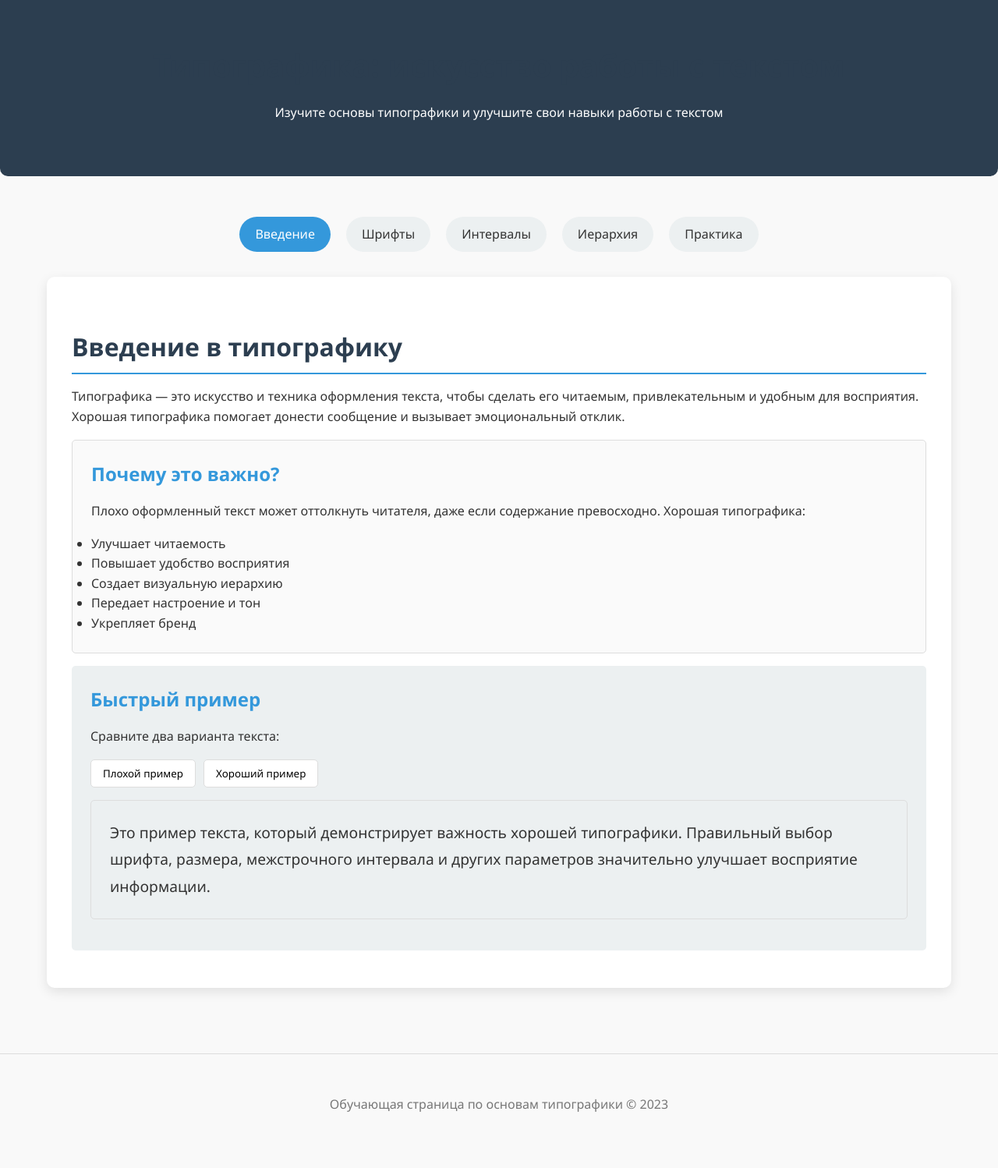
After one commit to Paradox60/flask-front-end, a Flask app: page /page_item_list in a window 1280 px wide. The commit adds this page. Shown: the whole page at 78% size. Run offline with Flask 2, Linux system fonts and the light colour scheme.

Commit message:
New page AI generated for text

```diff
--- a/flask_compendium/app.py
+++ b/flask_compendium/app.py
@@ -91,3 +91,7 @@ def switcher():
 @app.route("/item_list")
 def item_list():
     return render_template("CSS_temp/item_list.html")
+
+@app.route("/page_item_list")
+def page_item_list():
+    return render_template("CSS_temp/page_item_list.html")
--- a/flask_compendium/templates/CSS_temp/index.html
+++ b/flask_compendium/templates/CSS_temp/index.html
@@ -47,6 +47,7 @@
                 <li><a href="{{ url_for('space') }}">Космическая страничка(3)</a></li>
                 <li><a href="{{ url_for('switcher') }}">Языковой переключатель(4)</a></li>
                 <li><a href="{{ url_for('item_list') }}">Расскрывающийся список(5)</a></li>
+                <li><a href="{{ url_for('page_item_list') }}">Текстовая странича(6)</a></li>
 
             </ul>
         </nav>
--- /dev/null
+++ b/flask_compendium/templates/CSS_temp/page_item_list.html
@@ -0,0 +1,565 @@
+<!DOCTYPE html>
+<html lang="ru">
+<head>
+    <meta charset="UTF-8">
+    <meta name="viewport" content="width=device-width, initial-scale=1.0">
+    <title>Типографика: искусство работы с текстом</title>
+    <style>
+        :root {
+            --primary: #2c3e50;
+            --secondary: #3498db;
+            --accent: #e74c3c;
+            --light: #ecf0f1;
+            --dark: #2c3e50;
+            --success: #2ecc71;
+        }
+
+        * {
+            margin: 0;
+            padding: 0;
+            box-sizing: border-box;
+            font-family: 'Segoe UI', Tahoma, Geneva, Verdana, sans-serif;
+        }
+
+        body {
+            background-color: #f9f9f9;
+            color: #333;
+            line-height: 1.6;
+        }
+
+        .container {
+            max-width: 1200px;
+            margin: 0 auto;
+            padding: 20px;
+        }
+
+        header {
+            background: var(--primary);
+            color: white;
+            padding: 2rem 0;
+            text-align: center;
+            margin-bottom: 2rem;
+            border-radius: 0 0 10px 10px;
+        }
+
+        h1, h2, h3 {
+            margin-bottom: 1rem;
+            color: var(--primary);
+        }
+
+        h1 {
+            font-size: 2.5rem;
+        }
+
+        h2 {
+            font-size: 2rem;
+            border-bottom: 2px solid var(--secondary);
+            padding-bottom: 0.5rem;
+            margin-top: 2rem;
+        }
+
+        h3 {
+            font-size: 1.5rem;
+            color: var(--secondary);
+        }
+
+        p {
+            margin-bottom: 1rem;
+        }
+
+        .nav {
+            display: flex;
+            justify-content: center;
+            margin-bottom: 2rem;
+            flex-wrap: wrap;
+        }
+
+        .nav-item {
+            margin: 0 10px;
+            padding: 10px 20px;
+            background: var(--light);
+            border-radius: 30px;
+            cursor: pointer;
+            transition: all 0.3s ease;
+        }
+
+        .nav-item:hover, .nav-item.active {
+            background: var(--secondary);
+            color: white;
+        }
+
+        .section {
+            display: none;
+            background: white;
+            padding: 2rem;
+            border-radius: 10px;
+            box-shadow: 0 5px 15px rgba(0,0,0,0.1);
+            margin-bottom: 2rem;
+        }
+
+        .section.active {
+            display: block;
+        }
+
+        .example-box {
+            border: 1px solid #ddd;
+            padding: 1.5rem;
+            margin: 1rem 0;
+            border-radius: 5px;
+            background: #fafafa;
+        }
+
+        .interactive-box {
+            background: var(--light);
+            padding: 1.5rem;
+            border-radius: 5px;
+            margin: 1rem 0;
+        }
+
+        .controls {
+            display: flex;
+            flex-wrap: wrap;
+            gap: 10px;
+            margin: 1rem 0;
+        }
+
+        button, select, input {
+            padding: 8px 15px;
+            border: 1px solid #ddd;
+            border-radius: 5px;
+            background: white;
+            cursor: pointer;
+            transition: all 0.3s ease;
+        }
+
+        button:hover, select:hover {
+            background: var(--secondary);
+            color: white;
+        }
+
+        .text-sample {
+            font-size: 1.2rem;
+            line-height: 1.8;
+            padding: 1.5rem;
+            border: 1px solid #ddd;
+            border-radius: 5px;
+            margin: 1rem 0;
+            transition: all 0.3s ease;
+        }
+
+        .practice-area {
+            width: 100%;
+            min-height: 200px;
+            border: 1px solid #ddd;
+            border-radius: 5px;
+            padding: 1rem;
+            margin: 1rem 0;
+            font-size: 1rem;
+        }
+
+        .feedback {
+            padding: 1rem;
+            margin: 1rem 0;
+            border-radius: 5px;
+            display: none;
+        }
+
+        .success {
+            background: #d4edda;
+            color: #155724;
+            border: 1px solid #c3e6cb;
+        }
+
+        .exercise {
+            background: #f8f9fa;
+            padding: 1.5rem;
+            border-radius: 5px;
+            margin: 1.5rem 0;
+            border-left: 4px solid var(--secondary);
+        }
+
+        footer {
+            text-align: center;
+            padding: 2rem 0;
+            margin-top: 2rem;
+            color: #777;
+            border-top: 1px solid #ddd;
+        }
+
+        @media (max-width: 768px) {
+            .nav {
+                flex-direction: column;
+                align-items: center;
+            }
+
+            .nav-item {
+                margin: 5px 0;
+                width: 80%;
+                text-align: center;
+            }
+
+            .controls {
+                flex-direction: column;
+            }
+        }
+    </style>
+</head>
+<body>
+    <header>
+        <div class="container">
+            <h1>Типографика: искусство работы с текстом</h1>
+            <p>Изучите основы типографики и улучшите свои навыки работы с текстом</p>
+        </div>
+    </header>
+
+    <div class="container">
+        <div class="nav">
+            <div class="nav-item active" data-target="intro">Введение</div>
+            <div class="nav-item" data-target="fonts">Шрифты</div>
+            <div class="nav-item" data-target="spacing">Интервалы</div>
+            <div class="nav-item" data-target="hierarchy">Иерархия</div>
+            <div class="nav-item" data-target="practice">Практика</div>
+        </div>
+
+        <div id="intro" class="section active">
+            <h2>Введение в типографику</h2>
+            <p>Типографика — это искусство и техника оформления текста, чтобы сделать его читаемым, привлекательным и удобным для восприятия. Хорошая типографика помогает донести сообщение и вызывает эмоциональный отклик.</p>
+
+            <div class="example-box">
+                <h3>Почему это важно?</h3>
+                <p>Плохо оформленный текст может оттолкнуть читателя, даже если содержание превосходно. Хорошая типографика:</p>
+                <ul>
+                    <li>Улучшает читаемость</li>
+                    <li>Повышает удобство восприятия</li>
+                    <li>Создает визуальную иерархию</li>
+                    <li>Передает настроение и тон</li>
+                    <li>Укрепляет бренд</li>
+                </ul>
+            </div>
+
+            <div class="interactive-box">
+                <h3>Быстрый пример</h3>
+                <p>Сравните два варианта текста:</p>
+
+                <div class="controls">
+                    <button id="badExample">Плохой пример</button>
+                    <button id="goodExample">Хороший пример</button>
+                </div>
+
+                <div id="textExample" class="text-sample">
+                    Это пример текста, который демонстрирует важность хорошей типографики. Правильный выбор шрифта, размера, межстрочного интервала и других параметров значительно улучшает восприятие информации.
+                </div>
+            </div>
+        </div>
+
+        <div id="fonts" class="section">
+            <h2>Работа со шрифтами</h2>
+            <p>Шрифты играют ключевую роль в оформлении текста. Существуют шрифты с засечками (serif), без засечек (sans-serif), моноширинные и декоративные.</p>
+
+            <div class="example-box">
+                <h3>Основные категории шрифтов</h3>
+                <ul>
+                    <li><strong>Serif (с засечками)</strong> — традиционные, часто используются в печатных изданиях</li>
+                    <li><strong>Sans-serif (без засечек)</strong> — современные, часто используются в вебе</li>
+                    <li><strong>Monospace (моноширинные)</strong> — каждый символ имеет одинаковую ширину</li>
+                    <li><strong>Display (декоративные)</strong> — для заголовков и акцентов, не для основного текста</li>
+                </ul>
+            </div>
+
+            <div class="interactive-box">
+                <h3>Экспериментируйте со шрифтами</h3>
+                <p>Выберите шрифт для текста ниже:</p>
+
+                <div class="controls">
+                    <select id="fontFamily">
+                        <option value="'Times New Roman', serif">Serif (Times New Roman)</option>
+                        <option value="'Arial', sans-serif" selected>Sans-serif (Arial)</option>
+                        <option value="'Courier New', monospace">Monospace (Courier New)</option>
+                        <option value="'Georgia', serif">Georgia</option>
+                        <option value="'Trebuchet MS', sans-serif">Trebuchet MS</option>
+                    </select>
+
+                    <input type="range" id="fontSize" min="14" max="30" value="18">
+                    <span id="fontSizeValue">18px</span>
+                </div>
+
+                <div id="fontExample" class="text-sample">
+                    Этот текст будет меняться в зависимости от ваших настроек. Экспериментируйте с разными шрифтами и размерами, чтобы понять, как они влияют на восприятие.
+                </div>
+            </div>
+        </div>
+
+        <div id="spacing" class="section">
+            <h2>Интервалы и отступы</h2>
+            <p>Правильные интервалы — ключ к удобочитаемости. Рассмотрим три основных типа интервалов: межбуквенный (tracking), межстрочный (leading) и между абзацами.</p>
+
+            <div class="example-box">
+                <h3>Важность интервалов</h3>
+                <p>Слишком маленькие интервалы делают текст "слипшимся", слишком большие — разорванным. Правильные интервалы помогают глазу перемещаться по тексту и улучшают понимание.</p>
+            </div>
+
+            <div class="interactive-box">
+                <h3>Настройте интервалы</h3>
+
+                <div class="controls">
+                    <label>Межбуквенное расстояние:
+                        <input type="range" id="letterSpacing" min="-1" max="5" value="0" step="0.1">
+                        <span id="letterSpacingValue">0px</span>
+                    </label>
+
+                    <label>Межстрочное расстояние:
+                        <input type="range" id="lineHeight" min="1" max="2.5" value="1.6" step="0.1">
+                        <span id="lineHeightValue">1.6</span>
+                    </label>
+
+                    <label>Межабзацный отступ:
+                        <input type="range" id="paragraphSpacing" min="0" max="30" value="16" step="1">
+                        <span id="paragraphSpacingValue">16px</span>
+                    </label>
+                </div>
+
+                <div id="spacingExample" class="text-sample">
+                    <p>Это первый абзац текста, который демонстрирует важность правильных интервалов. Обратите внимание, как меняется восприятие текста при изменении расстояний между буквами, строками и абзацами.</p>
+                    <p>Это второй абзац. Хорошо подобранные интервалы делают текст более читаемым и приятным для глаз. Поэкспериментируйте с настройками, чтобы найти оптимальный баланс.</p>
+                </div>
+            </div>
+        </div>
+
+        <div id="hierarchy" class="section">
+            <h2>Создание визуальной иерархии</h2>
+            <p>Визуальная иерархия помогает направить внимание читателя и показать, какая информация является наиболее важной.</p>
+
+            <div class="example-box">
+                <h3>Способы создания иерархии</h3>
+                <ul>
+                    <li><strong>Размер</strong> — крупные элементы привлекают больше внимания</li>
+                    <li><strong>Насыщенность</strong> — жирный текст выделяется на фоне обычного</li>
+                    <li><strong>Цвет</strong> — контрастные цвета привлекают внимание</li>
+                    <li><strong>Позиция</strong> — элементы вверху страницы заметнее</li>
+                    <li><strong>Пробелы</strong> — пустое пространство вокруг элемента выделяет его</li>
+                </ul>
+            </div>
+
+            <div class="interactive-box">
+                <h3>Создайте иерархию</h3>
+                <p>Отредактируйте текст ниже, чтобы создать清晰的 визуальную иерархию:</p>
+
+                <div class="controls">
+                    <button id="makeHeading">Сделать заголовком</button>
+                    <button id="makeImportant">Выделить важное</button>
+                    <button id="makeNormal">Обычный текст</button>
+                </div>
+
+                <div id="hierarchyExample" class="practice-area" contenteditable="true">
+                    Заголовок документа
+
+                    Это вводный абзац, который представляет основную тему. Он должен быть достаточно заметным, но не затмевать заголовок.
+
+                    Важная информация: этот раздел содержит ключевые данные, которые должны выделяться на фоне остального текста.
+
+                    Дополнительные сведения и пояснения к основному содержанию. Этот текст имеет второстепенное значение.
+                </div>
+            </div>
+        </div>
+
+        <div id="practice" class="section">
+            <h2>Практическое задание</h2>
+            <p>Примените полученные знания на практике! Отформатируйте текст ниже, используя principles хорошей типографики.</p>
+
+            <div class="exercise">
+                <h3>Задание</h3>
+                <p>Вам нужно отформатировать следующий текст, чтобы сделать его удобочитаемым и визуально привлекательным:</p>
+                <ol>
+                    <li>Выберите подходящий шрифт</li>
+                    <li>Настройте размер текста и интервалы</li>
+                    <li>Создайте清晰 визуальную иерархию</li>
+                    <li>Убедитесь, что текст хорошо воспринимается</li>
+                </ol>
+            </div>
+
+            <div class="controls">
+                <select id="practiceFont">
+                    <option value="'Times New Roman', serif">Times New Roman</option>
+                    <option value="'Arial', sans-serif">Arial</option>
+                    <option value="'Georgia', serif">Georgia</option>
+                    <option value="'Verdana', sans-serif">Verdana</option>
+                </select>
+
+                <input type="range" id="practiceSize" min="14" max="24" value="16">
+                <span id="practiceSizeValue">16px</span>
+
+                <button id="checkWork">Проверить работу</button>
+            </div>
+
+            <div id="practiceExercise" class="practice-area" contenteditable="true">
+                Важность типографики в веб-дизайне
+
+                Типографика — это не просто выбор красивого шрифта. Это искусство, которое оказывает непосредственное влияние на читаемость контента, восприятие информации и общее впечатление от сайта.
+
+                Ключевые принципы хорошей типографики:
+
+                - Контраст: Различные шрифты и размеры помогают создать иерархию
+                - Соответствие: Шрифты должны соответствовать тону и цели контента
+                - Readability: Текст должен легко читаться на всех устройствах
+                - Единство: Все элементы должны работать вместе гармонично
+
+                Помните: хорошая типографика незаметна. Плохая — бросается в глаза.
+            </div>
+
+            <div id="practiceFeedback" class="feedback">
+                Здесь появится feedback после проверки вашей работы.
+            </div>
+        </div>
+    </div>
+
+    <footer>
+        <div class="container">
+            <p>Обучающая страница по основам типографики © 2023</p>
+        </div>
+    </footer>
+
+    <script>
+        // Навигация по разделам
+        document.querySelectorAll('.nav-item').forEach(item => {
+            item.addEventListener('click', function() {
+                // Убираем активный класс у всех элементов навигации
+                document.querySelectorAll('.nav-item').forEach(navItem => {
+                    navItem.classList.remove('active');
+                });
+
+                // Добавляем активный класс к текущему элементу
+                this.classList.add('active');
+
+                // Скрываем все разделы
+                document.querySelectorAll('.section').forEach(section => {
+                    section.classList.remove('active');
+                });
+
+                // Показываем выбранный раздел
+                const target = this.getAttribute('data-target');
+                document.getElementById(target).classList.add('active');
+            });
+        });
+
+        // Пример плохой/хорошей типографики
+        document.getElementById('badExample').addEventListener('click', function() {
+            const example = document.getElementById('textExample');
+            example.style.fontFamily = 'Comic Sans MS, cursive';
+            example.style.fontSize = '12px';
+            example.style.lineHeight = '1';
+            example.style.letterSpacing = '0';
+            example.style.color = 'red';
+            example.style.backgroundColor = 'yellow';
+        });
+
+        document.getElementById('goodExample').addEventListener('click', function() {
+            const example = document.getElementById('textExample');
+            example.style.fontFamily = "'Georgia', serif";
+            example.style.fontSize = '18px';
+            example.style.lineHeight = '1.6';
+            example.style.letterSpacing = '0.5px';
+            example.style.color = '#333';
+            example.style.backgroundColor = '#fafafa';
+        });
+
+        // Работа со шрифтами
+        const fontFamily = document.getElementById('fontFamily');
+        const fontSize = document.getElementById('fontSize');
+        const fontSizeValue = document.getElementById('fontSizeValue');
+        const fontExample = document.getElementById('fontExample');
+
+        fontFamily.addEventListener('change', function() {
+            fontExample.style.fontFamily = this.value;
+        });
+
+        fontSize.addEventListener('input', function() {
+            const size = this.value + 'px';
+            fontExample.style.fontSize = size;
+            fontSizeValue.textContent = size;
+        });
+
+        // Интервалы
+        const letterSpacing = document.getElementById('letterSpacing');
+        const letterSpacingValue = document.getElementById('letterSpacingValue');
+        const lineHeight = document.getElementById('lineHeight');
+        const lineHeightValue = document.getElementById('lineHeightValue');
+        const paragraphSpacing = document.getElementById('paragraphSpacing');
+        const paragraphSpacingValue = document.getElementById('paragraphSpacingValue');
+        const spacingExample = document.getElementById('spacingExample');
+
+        letterSpacing.addEventListener('input', function() {
+            const spacing = this.value + 'px';
+            spacingExample.style.letterSpacing = spacing;
+            letterSpacingValue.textContent = spacing;
+        });
+
+        lineHeight.addEventListener('input', function() {
+            spacingExample.style.lineHeight = this.value;
+            lineHeightValue.textContent = this.value;
+        });
+
+        paragraphSpacing.addEventListener('input', function() {
+            const spacing = this.value + 'px';
+            const paragraphs = spacingExample.querySelectorAll('p');
+            paragraphs.forEach(p => {
+                p.style.marginBottom = spacing;
+            });
+            paragraphSpacingValue.textContent = spacing;
+        });
+
+        // Визуальная иерархия
+        document.getElementById('makeHeading').addEventListener('click', function() {
+            document.execCommand('formatBlock', false, '<h3>');
+        });
+
+        document.getElementById('makeImportant').addEventListener('click', function() {
+            document.execCommand('bold', false, null);
+        });
+
+        document.getElementById('makeNormal').addEventListener('click', function() {
+            document.execCommand('formatBlock', false, '<p>');
+            document.execCommand('removeFormat', false, null);
+        });
+
+        // Практическое задание
+        const practiceFont = document.getElementById('practiceFont');
+        const practiceSize = document.getElementById('practiceSize');
+        const practiceSizeValue = document.getElementById('practiceSizeValue');
+        const practiceExercise = document.getElementById('practiceExercise');
+        const checkWork = document.getElementById('checkWork');
+        const practiceFeedback = document.getElementById('practiceFeedback');
+
+        practiceFont.addEventListener('change', function() {
+            practiceExercise.style.fontFamily = this.value;
+        });
+
+        practiceSize.addEventListener('input', function() {
+            const size = this.value + 'px';
+            practiceExercise.style.fontSize = size;
+            practiceSizeValue.textContent = size;
+        });
+
+        checkWork.addEventListener('click', function() {
+            // Простая проверка - есть ли заголовки и выделения
+            const hasHeadings = practiceExercise.querySelector('h1, h2, h3, h4, h5, h6');
+            const hasBold = practiceExercise.querySelector('strong, b');
+
+            practiceFeedback.style.display = 'block';
+
+            if (hasHeadings && hasBold) {
+                practiceFeedback.className = 'feedback success';
+                practiceFeedback.innerHTML = '<h3>Отлично!</h3><p>Вы создали хорошую визуальную иерархию с помощью заголовков и выделения важных элементов.</p>';
+            } else if (hasHeadings) {
+                practiceFeedback.className = 'feedback';
+                practiceFeedback.innerHTML = '<h3>Хорошо, но можно лучше</h3><p>Вы используете заголовки, но не выделяете важные части текста. Попробуйте использовать жирное начертание для ключевых моментов.</p>';
+            } else if (hasBold) {
+                practiceFeedback.className = 'feedback';
+                practiceFeedback.innerHTML = '<h3>Неплохо</h3><p>Вы выделяете важные элементы, но не создали清晰 иерархию заголовков. Добавьте заголовки разных уровней.</p>';
+            } else {
+                practiceFeedback.className = 'feedback';
+                practiceFeedback.innerHTML = '<h3>Нужно поработать</h3><p>Текст не имеет清晰 визуальной иерархии. Добавьте заголовки и выделите важные части текста.</p>';
+            }
+        });
+    </script>
+</body>
+</html>
```
